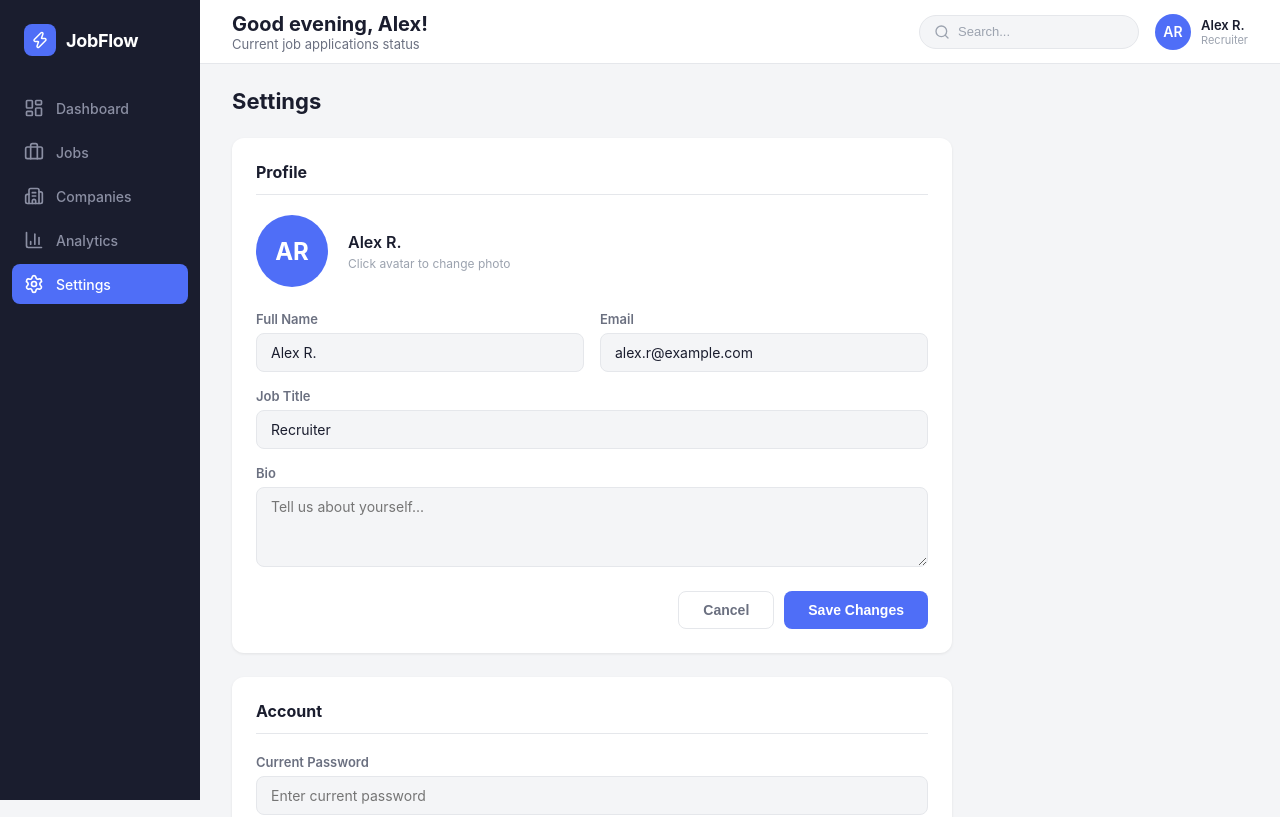
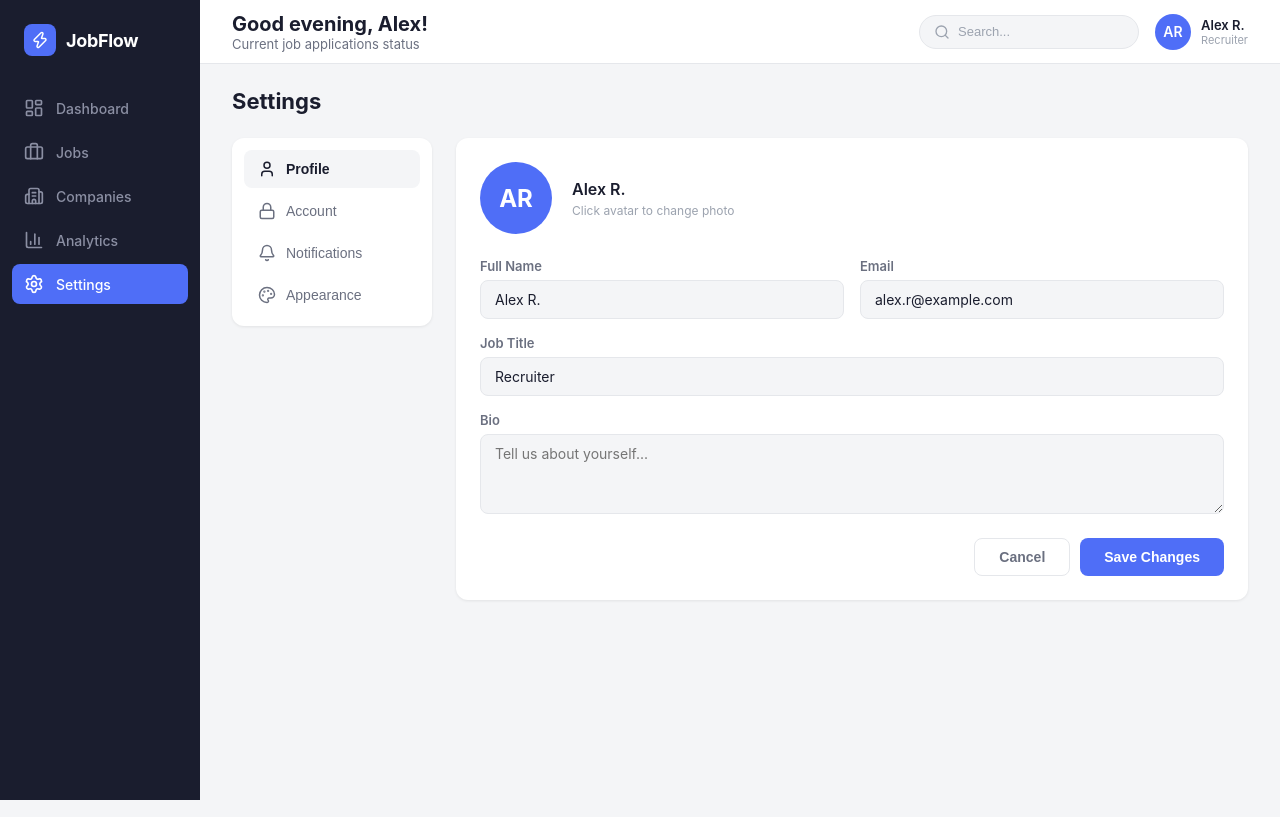
Before and after one commit to jianweicheng0822/JobFlow, a React (Vite) app in the folder job-flow-frontend/: page /settings in a window 1280 px wide. Shown: the top 817 px of the page. Built offline with nearby package versions, Linux system fonts and the light colour scheme.

Commit message:
Refactor Settings to vertical sidebar nav with tab switching

```diff
--- a/job-flow-frontend/src/pages/SettingsPage.css
+++ b/job-flow-frontend/src/pages/SettingsPage.css
@@ -3,13 +3,71 @@
   display: flex;
   flex-direction: column;
   gap: 24px;
-  max-width: 720px;
 }
 
 .settings-page-title {
   font-size: 22px;
   font-weight: 700;
   color: var(--text-primary);
+}
+
+/* ===== Settings Layout (Sidebar + Content) ===== */
+.settings-layout {
+  display: grid;
+  grid-template-columns: 200px 1fr;
+  gap: 24px;
+}
+
+/* ===== Left Side Nav ===== */
+.settings-nav {
+  background: var(--card-bg);
+  border-radius: var(--card-radius);
+  box-shadow: var(--card-shadow);
+  padding: 12px;
+  display: flex;
+  flex-direction: column;
+  gap: 4px;
+  align-self: start;
+}
+
+.settings-nav-item {
+  display: flex;
+  align-items: center;
+  gap: 10px;
+  padding: 10px 14px;
+  background: none;
+  border: none;
+  border-radius: 8px;
+  font-size: 14px;
+  font-weight: 500;
+  color: var(--text-secondary);
+  cursor: pointer;
+  transition: background 0.15s, color 0.15s;
+  text-align: left;
+  width: 100%;
+}
+
+.settings-nav-item:hover {
+  background: var(--content-bg);
+  color: var(--text-primary);
+}
+
+.settings-nav-item--active {
+  background: var(--content-bg);
+  color: var(--text-primary);
+  font-weight: 600;
+}
+
+.settings-content {
+  min-width: 0;
+}
+
+/* ===== Placeholder ===== */
+.settings-placeholder {
+  font-size: 14px;
+  color: var(--text-muted);
+  text-align: center;
+  padding: 32px 0;
 }
 
 /* ===== Settings Section Card ===== */
@@ -187,7 +245,102 @@
   background: var(--content-bg);
 }
 
+/* ===== Toggle Switch ===== */
+.settings-toggle-list {
+  display: flex;
+  flex-direction: column;
+  gap: 0;
+}
+
+.settings-toggle-item {
+  display: flex;
+  align-items: center;
+  justify-content: space-between;
+  gap: 16px;
+  padding: 14px 0;
+  border-bottom: 1px solid var(--border-color);
+}
+
+.settings-toggle-item:last-child {
+  border-bottom: none;
+}
+
+.settings-toggle-info {
+  display: flex;
+  flex-direction: column;
+  gap: 2px;
+}
+
+.settings-toggle-label {
+  font-size: 14px;
+  font-weight: 600;
+  color: var(--text-primary);
+}
+
+.settings-toggle-desc {
+  font-size: 12px;
+  color: var(--text-muted);
+}
+
+.settings-toggle {
+  position: relative;
+  display: inline-block;
+  width: 44px;
+  height: 24px;
+  flex-shrink: 0;
+  cursor: pointer;
+}
+
+.settings-toggle input {
+  opacity: 0;
+  width: 0;
+  height: 0;
+}
+
+.settings-toggle-slider {
+  position: absolute;
+  inset: 0;
+  background: #d1d5db;
+  border-radius: 24px;
+  transition: background 0.2s;
+}
+
+.settings-toggle-slider::before {
+  content: '';
+  position: absolute;
+  width: 18px;
+  height: 18px;
+  left: 3px;
+  bottom: 3px;
+  background: white;
+  border-radius: 50%;
+  transition: transform 0.2s;
+}
+
+.settings-toggle input:checked + .settings-toggle-slider {
+  background: var(--sidebar-accent);
+}
+
+.settings-toggle input:checked + .settings-toggle-slider::before {
+  transform: translateX(20px);
+}
+
 /* ===== Responsive ===== */
+@media (max-width: 768px) {
+  .settings-layout {
+    grid-template-columns: 1fr;
+  }
+
+  .settings-nav {
+    flex-direction: row;
+    overflow-x: auto;
+  }
+
+  .settings-nav-item {
+    white-space: nowrap;
+  }
+}
+
 @media (max-width: 480px) {
   .settings-field-row {
     grid-template-columns: 1fr;
--- a/job-flow-frontend/src/pages/SettingsPage.tsx
+++ b/job-flow-frontend/src/pages/SettingsPage.tsx
@@ -1,10 +1,21 @@
 import { useRef, useState } from 'react'
-import { Camera } from 'lucide-react'
+import { Camera, User, Lock, Bell, Palette } from 'lucide-react'
 import './SettingsPage.css'
 
 const AVATAR_STORAGE_KEY = 'jobflow-avatar'
 
+type SettingsTab = 'profile' | 'account' | 'notifications' | 'appearance'
+
+const tabs: { key: SettingsTab; label: string; icon: typeof User }[] = [
+  { key: 'profile', label: 'Profile', icon: User },
+  { key: 'account', label: 'Account', icon: Lock },
+  { key: 'notifications', label: 'Notifications', icon: Bell },
+  { key: 'appearance', label: 'Appearance', icon: Palette },
+]
+
 export default function SettingsPage() {
+  const [activeTab, setActiveTab] = useState<SettingsTab>('profile')
+
   const [avatar, setAvatar] = useState<string | null>(() => {
     return localStorage.getItem(AVATAR_STORAGE_KEY)
   })
@@ -18,6 +29,10 @@ export default function SettingsPage() {
   const [currentPassword, setCurrentPassword] = useState('')
   const [newPassword, setNewPassword] = useState('')
   const [confirmPassword, setConfirmPassword] = useState('')
+
+  const [emailNotifications, setEmailNotifications] = useState(true)
+  const [interviewReminders, setInterviewReminders] = useState(true)
+  const [weeklySummary, setWeeklySummary] = useState(false)
 
   const handleAvatarClick = () => {
     fileInputRef.current?.click()
@@ -39,10 +54,29 @@ export default function SettingsPage() {
     <div className="settings-page">
       <h1 className="settings-page-title">Settings</h1>
 
-      {/* Profile Section */}
+      <div className="settings-layout">
+        {/* Left Side Nav */}
+        <nav className="settings-nav">
+          {tabs.map((tab) => {
+            const Icon = tab.icon
+            return (
+              <button
+                key={tab.key}
+                className={`settings-nav-item ${activeTab === tab.key ? 'settings-nav-item--active' : ''}`}
+                onClick={() => setActiveTab(tab.key)}
+              >
+                <Icon size={18} />
+                {tab.label}
+              </button>
+            )
+          })}
+        </nav>
+
+        {/* Right Content */}
+        <div className="settings-content">
+      {/* Profile Tab */}
+      {activeTab === 'profile' && (
         <div className="settings-section">
-        <h2 className="settings-section-title">Profile</h2>
-
           <div className="settings-profile-header">
             <div className="settings-avatar" onClick={handleAvatarClick}>
               {avatar ? (
@@ -112,9 +146,11 @@ export default function SettingsPage() {
             </div>
           </div>
         </div>
-      {/* Account Section */}
+      )}
+
+      {/* Account Tab */}
+      {activeTab === 'account' && (
         <div className="settings-section">
-        <h2 className="settings-section-title">Account</h2>
           <div className="settings-form">
             <div className="settings-field">
               <label className="settings-label">Current Password</label>
@@ -153,6 +189,66 @@ export default function SettingsPage() {
             </div>
           </div>
         </div>
+      )}
+
+      {/* Notifications Tab */}
+      {activeTab === 'notifications' && (
+        <div className="settings-section">
+          <div className="settings-toggle-list">
+            <div className="settings-toggle-item">
+              <div className="settings-toggle-info">
+                <span className="settings-toggle-label">Email Notifications</span>
+                <span className="settings-toggle-desc">Receive emails when your application status changes</span>
+              </div>
+              <label className="settings-toggle">
+                <input
+                  type="checkbox"
+                  checked={emailNotifications}
+                  onChange={(e) => setEmailNotifications(e.target.checked)}
+                />
+                <span className="settings-toggle-slider" />
+              </label>
+            </div>
+            <div className="settings-toggle-item">
+              <div className="settings-toggle-info">
+                <span className="settings-toggle-label">Interview Reminders</span>
+                <span className="settings-toggle-desc">Get notified before upcoming interviews</span>
+              </div>
+              <label className="settings-toggle">
+                <input
+                  type="checkbox"
+                  checked={interviewReminders}
+                  onChange={(e) => setInterviewReminders(e.target.checked)}
+                />
+                <span className="settings-toggle-slider" />
+              </label>
+            </div>
+            <div className="settings-toggle-item">
+              <div className="settings-toggle-info">
+                <span className="settings-toggle-label">Weekly Summary</span>
+                <span className="settings-toggle-desc">Receive a weekly report of your job search activity</span>
+              </div>
+              <label className="settings-toggle">
+                <input
+                  type="checkbox"
+                  checked={weeklySummary}
+                  onChange={(e) => setWeeklySummary(e.target.checked)}
+                />
+                <span className="settings-toggle-slider" />
+              </label>
+            </div>
+          </div>
+        </div>
+      )}
+
+      {/* Appearance Tab */}
+      {activeTab === 'appearance' && (
+        <div className="settings-section">
+          <p className="settings-placeholder">Theme settings coming soon.</p>
+        </div>
+      )}
+        </div>
+      </div>
     </div>
   )
 }
```
Lines whose indentation alone changed are shown as unchanged.
